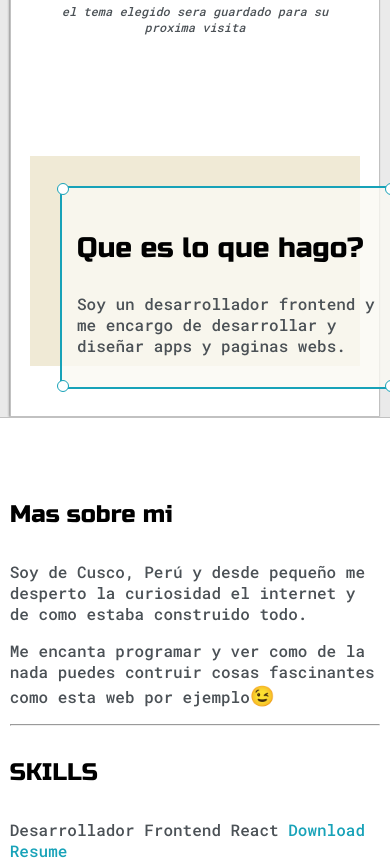
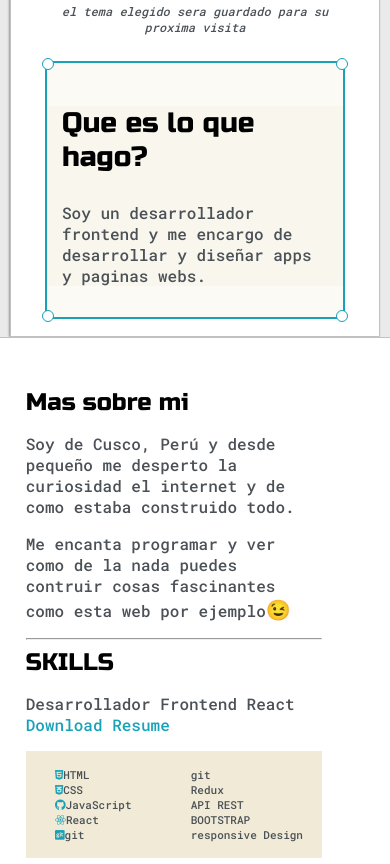
Before and after one commit to darkp0lx/portfolio, a plain HTML site: page index.html in a window 390 px wide. Shown: the part 743-1607 px from the top of the page. Drawn offline with Linux system fonts and the light colour scheme.

Commit message:
responsive 320

```diff
--- a/index.html
+++ b/index.html
@@ -82,7 +82,7 @@
               Resume</a></p>
 
           <div id="skills">
-            <ul>
+            <ul class="list-1">
               <li><span><i class="fab fa-html5"></i></span>HTML</li>
               <li><span><i class="fab fa-css3-alt"></i></span>CSS</li>
               <li><span><i class="fab fa-github"></i></span>JavaScript</li>
--- a/style.scss
+++ b/style.scss
@@ -10,9 +10,11 @@
   --previewShadow: #f0ead6;
   --buttonColor: black;
 }
-body *{
+
+body * {
   transition: .5s;
 }
+
 body {
   margin: 0;
   padding: 0;
@@ -350,20 +352,29 @@ h6 {
   color: white;
   background-color: var(--buttonColor);
 }
-.modal.active{
+
+.modal.active {
   display: grid;
 }
-.link{
+
+.link {
   cursor: pointer;
-  color:#17a2b8 ;
+  color: #17a2b8;
 }
-#modal{
+
+#modal {
   transition: .4s;
   color: #fff;
-  .name,p,h3,.boton,ul li{
+
+  .name,
+  p,
+  h3,
+  .boton,
+  ul li {
     color: white;
   }
 }
+
 .modal {
   transition: .4s ease-in;
   position: fixed;
@@ -374,16 +385,20 @@ h6 {
   right: 0;
   left: 0;
   bottom: 0;
-  #html{
+
+  #html {
     color: rgb(255, 115, 0);
   }
-  #css{
+
+  #css {
     color: rgb(1, 192, 255);
   }
-  #javascript{
+
+  #javascript {
     color: yellow;
   }
-  .boton{
+
+  .boton {
     background-color: var(--buttonColor);
     border: none;
     color: var(--mainText);
@@ -393,16 +408,19 @@ h6 {
     cursor: pointer;
     font-family: 'Russo One', sans-serif;
     border-radius: 1em;
-    i{
+
+    i {
       color: var(--coverText);
     }
   }
+
   .img-modal {
     display: grid;
     grid-template-columns: 1fr .7fr;
     width: 70vw;
     height: 80vh;
     align-items: center;
+
     img {
       margin-right: 1em;
 
@@ -434,3 +452,52 @@ h6 {
     padding-bottom: 50px;
   }
 }
+
+@media screen and (min-width:320px) {
+  h1 {
+    text-align: center;
+    font-size: 49px;
+  }
+
+  .into-wrapper .nav-wrapper {
+    width: 88vw;
+  }
+
+  .right-column {
+    justify-content: center;
+    padding-top: 0px;
+
+  }
+
+  .into-wrapper .right-column .preview-shadow {
+    background-color: var(--previewShadow);
+    height: 180px;
+    padding-left: 0px;
+    padding-top: 0px;
+  }
+
+  .into-wrapper .right-column .preview {
+    margin-top: -45px;
+    width: auto;
+  }
+  .about-me{
+    width: 80%;
+    margin: 0 1em;
+    h4{
+      margin: 0;
+    }
+  }
+  ul{
+    li{
+      font-size: 11px;
+    }
+  }
+  .list-1{
+    padding-left: 10px;
+  }
+  #social_img {
+    width: 300px !important;
+    height: auto !important;
+
+}
+}
```
Also changed, not shown: dist/style.css.
